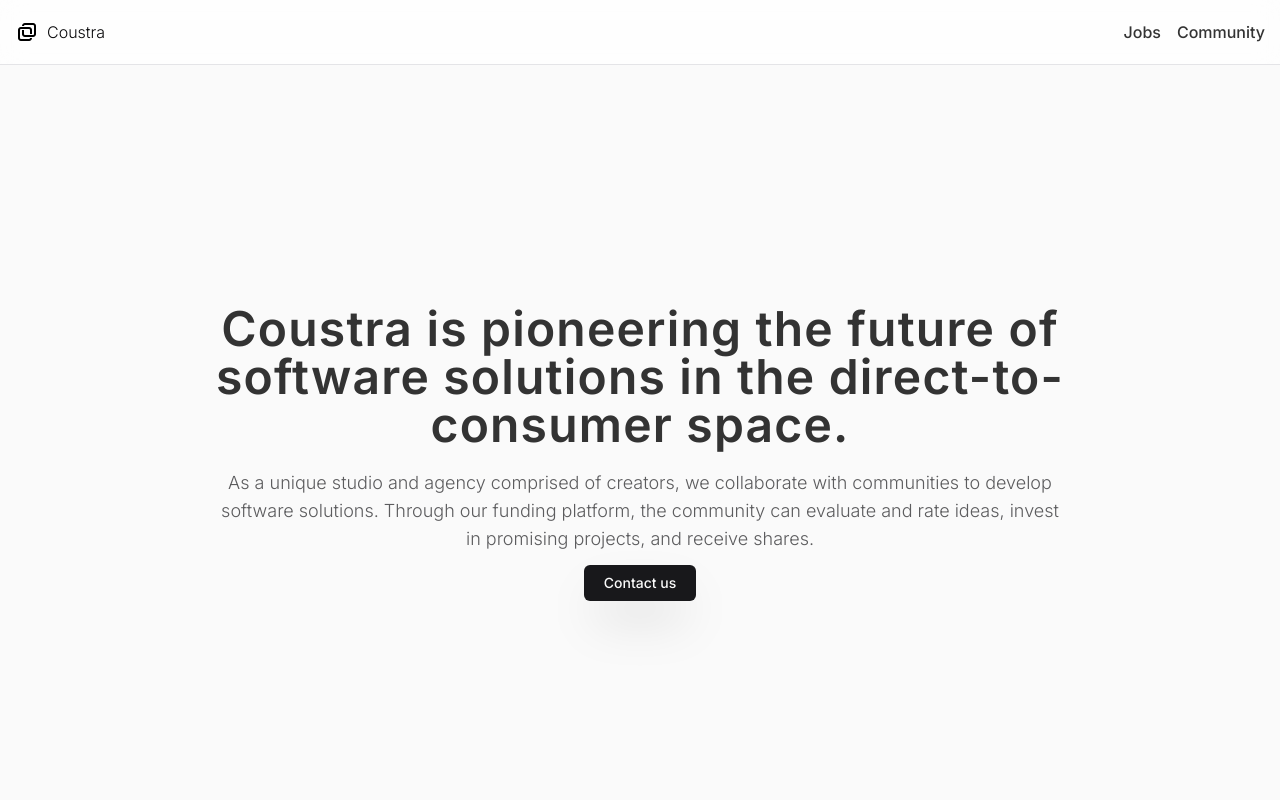
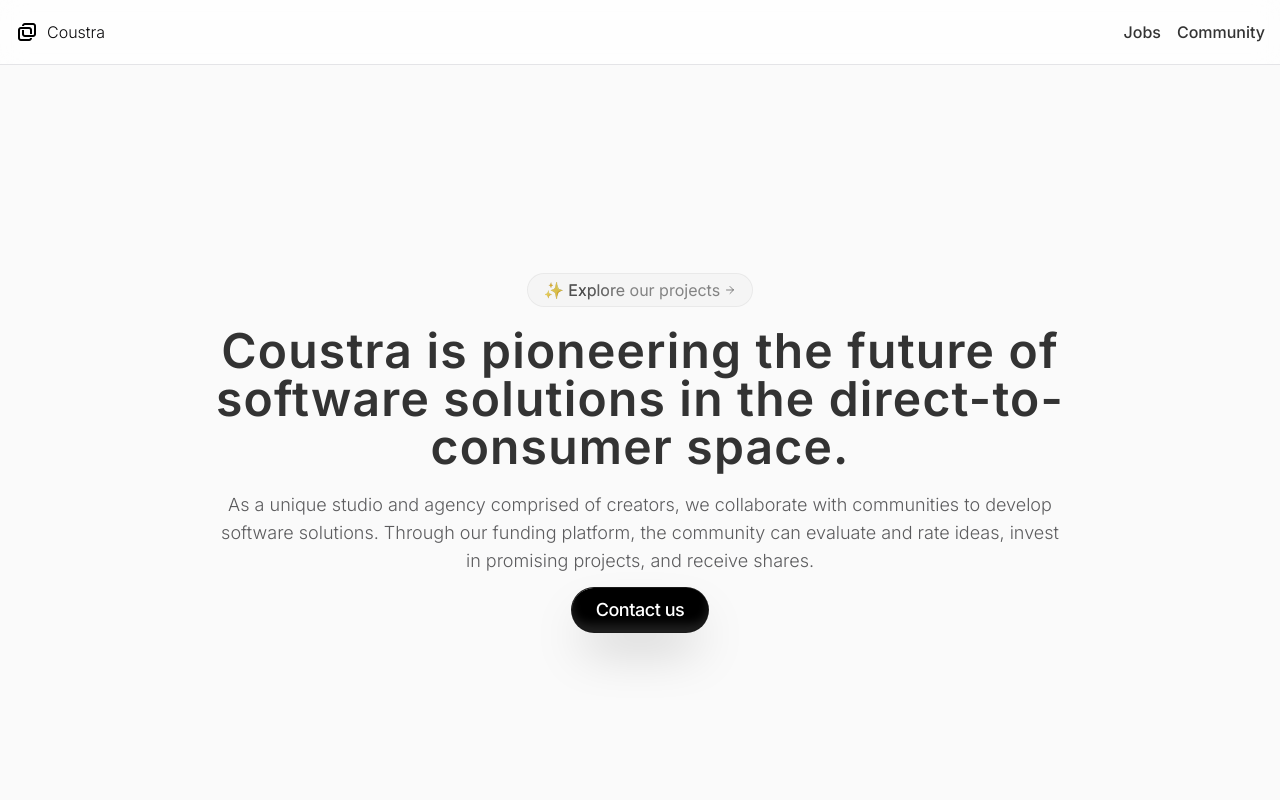
Before and after one commit to Coustra/coustra-agency, a Next.js app: page / in a window 1280 px wide. Shown: the top 800 px of the page. Built offline with nearby package versions, Linux system fonts and the light colour scheme.

Commit message:
finished this branch mf

```diff
--- a/package.json
+++ b/package.json
@@ -14,6 +14,7 @@
     "@radix-ui/react-slot": "^1.1.0",
     "class-variance-authority": "^0.7.0",
     "clsx": "^2.1.1",
+    "framer-motion": "^11.3.19",
     "lucide-react": "^0.414.0",
     "next": "14.2.5",
     "react": "^18",
--- a/src/app/components/Hero.tsx
+++ b/src/app/components/Hero.tsx
@@ -1,12 +1,24 @@
+"use client";
+
+import AnimatedShinyText from "@/components/magicui/animated-shiny-text";
+import ShimmerButton from "@/components/magicui/shimmer-button";
 import { Button, buttonVariants } from "@/components/ui/button";
+import { ShinySectionText } from "@/components/ui/ShinySectionText";
 import { cn } from "@/lib/utils";
+import { ArrowRightIcon } from "lucide-react";
 import Link from "next/link";
+import { useRouter } from "next/navigation";
 import React from "react";
 
 export const Hero = () => {
+  const router = useRouter();
   return (
     <div className='min-h-screen pt-[65px] w-full flex items-center justify-center flex-col gap-3'>
       <div className='max-w-[850px] text-center gap-5 flex flex-col'>
+        <ShinySectionText
+          text='✨ Explore our projects'
+          link='#creator-agency'
+        />
         <h1 className='md:text-5xl sm:text-3xl text-xl font-semibold tracking-wide text-[#333] leading-tight'>
           Coustra is pioneering the future of software solutions in the
           direct-to-consumer space.
@@ -18,15 +30,14 @@ export const Hero = () => {
           promising projects, and receive shares.
         </h3>
       </div>
-      <Link
-        className={cn(
-          buttonVariants({ size: "sm", variant: "default" }),
-          "shadow-2xl px-5"
-        )}
-        href='/contact'
+      <ShimmerButton
+        className='shadow-2xl py-2 px-6'
+        onClick={() => router.push("/contact")}
       >
-        Contact us
-      </Link>
+        <span className='whitespace-pre-wrap text-center text-sm font-medium leading-none tracking-tight text-white dark:from-white dark:to-slate-900/10 lg:text-lg'>
+          Contact us
+        </span>
+      </ShimmerButton>
     </div>
   );
 };
--- a/src/app/page.tsx
+++ b/src/app/page.tsx
@@ -14,7 +14,7 @@ export default function HomePage() {
       <SectionWrapper className='my-16'>
         <HeadlineSection />
       </SectionWrapper>
-      <SectionWrapper className='my-32'>
+      <SectionWrapper className='my-32' section='creator-agency'>
         <ImageCard left />
       </SectionWrapper>
       <SectionWrapper className='my-32'>
--- /dev/null
+++ b/src/components/magicui/animated-shiny-text.tsx
@@ -0,0 +1,40 @@
+import { CSSProperties, FC, ReactNode } from "react";
+
+import { cn } from "@/lib/utils";
+
+interface AnimatedShinyTextProps {
+  children: ReactNode;
+  className?: string;
+  shimmerWidth?: number;
+}
+
+const AnimatedShinyText: FC<AnimatedShinyTextProps> = ({
+  children,
+  className,
+  shimmerWidth = 100,
+}) => {
+  return (
+    <p
+      style={
+        {
+          "--shimmer-width": `${shimmerWidth}px`,
+        } as CSSProperties
+      }
+      className={cn(
+        "mx-auto max-w-md text-neutral-600/70 dark:text-neutral-400/70",
+
+        // Shimmer effect
+        "animate-shimmer bg-clip-text bg-no-repeat [background-position:0_0] [background-size:var(--shimmer-width)_100%] [transition:background-position_1s_cubic-bezier(.6,.6,0,1)_infinite]",
+
+        // Shimmer gradient
+        "bg-gradient-to-r from-transparent via-black/80 via-50% to-transparent  dark:via-white/80",
+
+        className,
+      )}
+    >
+      {children}
+    </p>
+  );
+};
+
+export default AnimatedShinyText;
--- /dev/null
+++ b/src/components/magicui/shimmer-button.tsx
@@ -0,0 +1,96 @@
+import React, { CSSProperties } from "react";
+
+import { cn } from "@/lib/utils";
+
+export interface ShimmerButtonProps
+  extends React.ButtonHTMLAttributes<HTMLButtonElement> {
+  shimmerColor?: string;
+  shimmerSize?: string;
+  borderRadius?: string;
+  shimmerDuration?: string;
+  background?: string;
+  className?: string;
+  children?: React.ReactNode;
+}
+
+const ShimmerButton = React.forwardRef<HTMLButtonElement, ShimmerButtonProps>(
+  (
+    {
+      shimmerColor = "#ffffff",
+      shimmerSize = "0.05em",
+      shimmerDuration = "3s",
+      borderRadius = "100px",
+      background = "rgba(0, 0, 0, 1)",
+      className,
+      children,
+      ...props
+    },
+    ref,
+  ) => {
+    return (
+      <button
+        style={
+          {
+            "--spread": "90deg",
+            "--shimmer-color": shimmerColor,
+            "--radius": borderRadius,
+            "--speed": shimmerDuration,
+            "--cut": shimmerSize,
+            "--bg": background,
+          } as CSSProperties
+        }
+        className={cn(
+          "group relative z-0 flex cursor-pointer items-center justify-center overflow-hidden whitespace-nowrap border border-white/10 px-6 py-3 text-white [background:var(--bg)] [border-radius:var(--radius)] dark:text-black",
+          "transform-gpu transition-transform duration-300 ease-in-out active:translate-y-[1px]",
+          className,
+        )}
+        ref={ref}
+        {...props}
+      >
+        {/* spark container */}
+        <div
+          className={cn(
+            "-z-30 blur-[2px]",
+            "absolute inset-0 overflow-visible [container-type:size]",
+          )}
+        >
+          {/* spark */}
+          <div className="absolute inset-0 h-[100cqh] animate-slide [aspect-ratio:1] [border-radius:0] [mask:none]">
+            {/* spark before */}
+            <div className="animate-spin-around absolute inset-[-100%] w-auto rotate-0 [background:conic-gradient(from_calc(270deg-(var(--spread)*0.5)),transparent_0,var(--shimmer-color)_var(--spread),transparent_var(--spread))] [translate:0_0]" />
+          </div>
+        </div>
+        {children}
+
+        {/* Highlight */}
+        <div
+          className={cn(
+            "insert-0 absolute h-full w-full",
+
+            "rounded-2xl px-4 py-1.5 text-sm font-medium shadow-[inset_0_-8px_10px_#ffffff1f]",
+
+            // transition
+            "transform-gpu transition-all duration-300 ease-in-out",
+
+            // on hover
+            "group-hover:shadow-[inset_0_-6px_10px_#ffffff3f]",
+
+            // on click
+            "group-active:shadow-[inset_0_-10px_10px_#ffffff3f]",
+          )}
+        />
+
+        {/* backdrop */}
+        <div
+          className={cn(
+            "absolute -z-20 [background:var(--bg)] [border-radius:var(--radius)] [inset:var(--cut)]",
+          )}
+        />
+      </button>
+    );
+  },
+);
+
+ShimmerButton.displayName = "ShimmerButton";
+
+export default ShimmerButton;
--- a/src/components/ui/SectionWrapper.tsx
+++ b/src/components/ui/SectionWrapper.tsx
@@ -2,13 +2,14 @@ import { cn } from "@/lib/utils";
 import React from "react";
 
 interface Props {
+  section?: string;
   className?: string;
   children: React.ReactNode;
 }
 
 export const SectionWrapper = (props: Props) => {
   return (
-    <section className={cn("w-full my-12", props.className)}>
+    <section id={props.section} className={cn("w-full my-12", props.className)}>
       {props.children}
     </section>
   );
--- /dev/null
+++ b/src/components/ui/ShinySectionText.tsx
@@ -0,0 +1,30 @@
+import { cn } from "@/lib/utils";
+import AnimatedShinyText from "@/components/magicui/animated-shiny-text";
+import { ArrowRightIcon } from "lucide-react";
+import Link from "next/link";
+
+interface ShinySectionTextProps {
+  text: string;
+  link?: string;
+  scroll?: boolean;
+}
+
+export async function ShinySectionText(props: ShinySectionTextProps) {
+  const { text, link } = props;
+  return (
+    <Link href={link || "#"} className='z-10 flex items-center justify-center'>
+      <div
+        className={cn(
+          "group rounded-full border border-black/5 bg-neutral-100 text-base text-white transition-all ease-in hover:cursor-pointer hover:bg-neutral-200 dark:border-white/5 dark:bg-neutral-900 dark:hover:bg-neutral-800"
+        )}
+      >
+        <AnimatedShinyText className='inline-flex items-center justify-center px-4 py-1 transition ease-out hover:text-neutral-600 hover:duration-300 hover:dark:text-neutral-400'>
+          <span>{text}</span>
+          {link && (
+            <ArrowRightIcon className='ml-1 size-3 transition-transform duration-300 ease-in-out group-hover:translate-x-0.5' />
+          )}
+        </AnimatedShinyText>
+      </div>
+    </Link>
+  );
+}
--- a/tailwind.config.ts
+++ b/tailwind.config.ts
@@ -87,12 +87,33 @@ const config = {
             opacity: "0.5",
           },
         },
+        "spin-around": {
+          "0%": {
+            transform: "translateZ(0) rotate(0)",
+          },
+          "15%, 35%": {
+            transform: "translateZ(0) rotate(90deg)",
+          },
+          "65%, 85%": {
+            transform: "translateZ(0) rotate(270deg)",
+          },
+          "100%": {
+            transform: "translateZ(0) rotate(360deg)",
+          },
+        },
+        slide: {
+          to: {
+            transform: "translate(calc(100cqw - 100%), 0)",
+          },
+        },
       },
       animation: {
         "accordion-down": "accordion-down 0.2s ease-out",
         "accordion-up": "accordion-up 0.2s ease-out",
         "scale-up": "scale-up 0.5s ease-in-out forwards",
         "scale-down": "scale-down 0.5s ease-in-out forwards",
+        "spin-around": "spin-around calc(var(--speed) * 2) infinite linear",
+        slide: "slide var(--speed) ease-in-out infinite alternate",
       },
     },
   },
```
Also changed, not shown: components.json, 1 other file (tests, documents, lock files or other folders).
